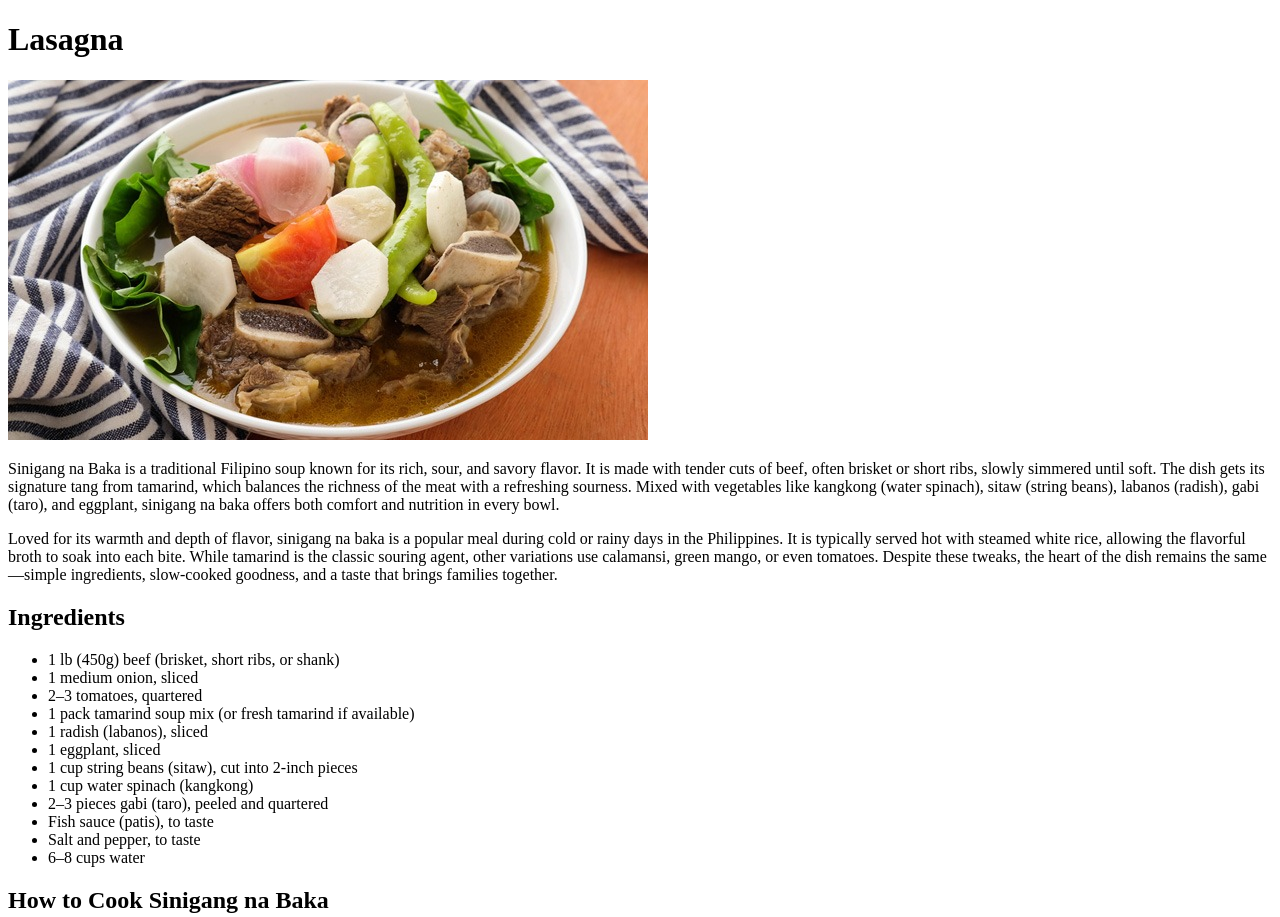
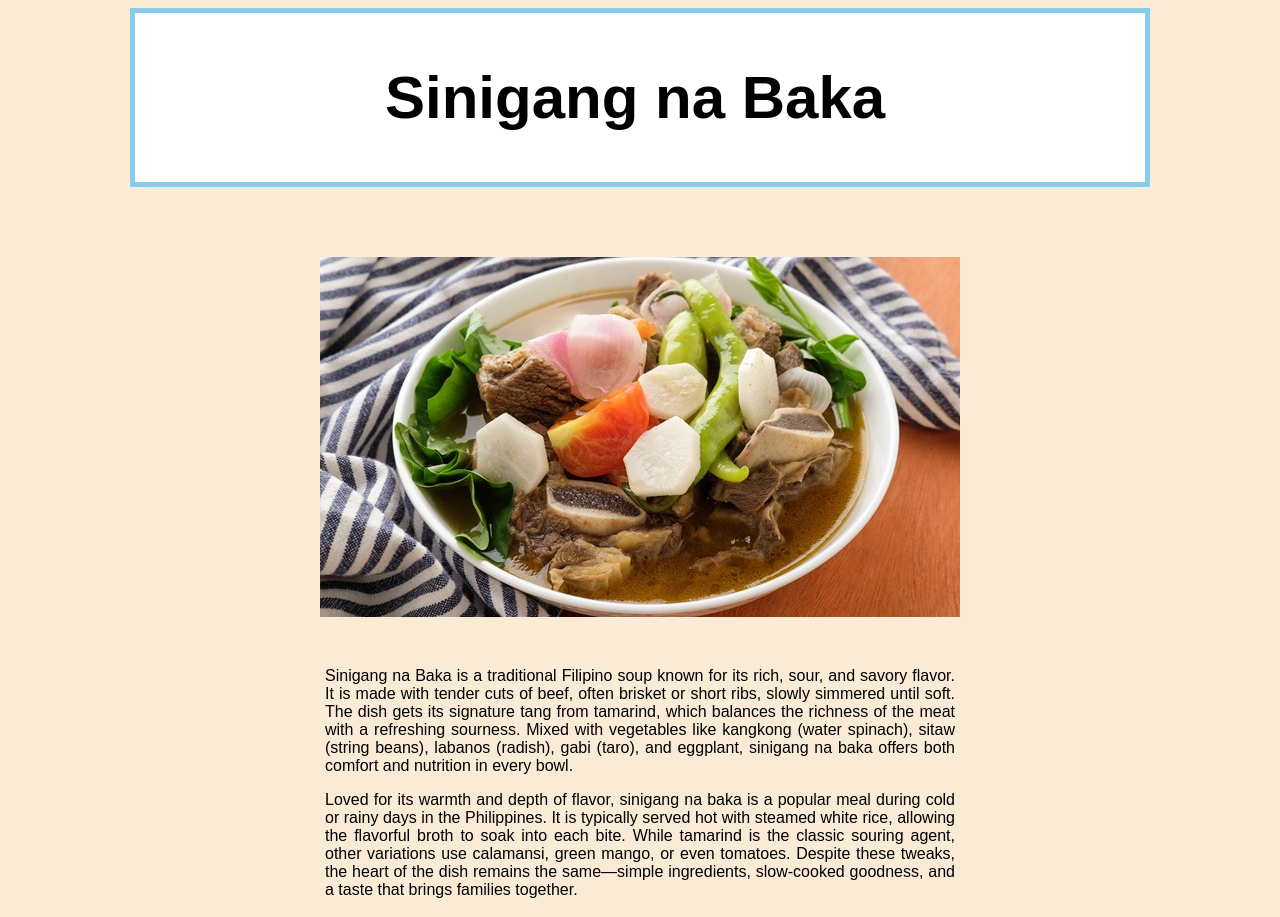
Before and after one commit to rhnmtthw/odin-recipes, a plain HTML site: page recipes/sinigang_na_baka.html in a window 1280 px wide. Shown: the top 917 px of the page. Drawn offline with Linux system fonts and the light colour scheme.

Commit message:
Styles for page and added div and class names

```diff
--- a/recipes/sinigang_na_baka.css
+++ b/recipes/sinigang_na_baka.css
@@ -0,0 +1,61 @@
+html {
+    background-color: antiquewhite;
+    font-family: Arial, Helvetica, sans-serif;
+}
+
+.heading {
+    width: 510px;
+    margin: 0 auto;
+    padding: 10px 250px;
+    border: 5px solid skyblue;
+    background-color: white;
+    margin-bottom: 70px;
+}
+
+h1 {
+    font-size: 60px;
+    font-weight: 800;
+    background-color: white;
+}
+
+img {
+    display: block;
+    margin: 0 auto;
+    margin-bottom: 50px;
+}
+
+div {
+    width: 630px;
+    margin: 0 auto;
+}
+
+p {
+    text-align: justify;
+}
+
+h2 {
+    margin-top: 50px;
+}
+
+li {
+    margin: 10px 0;
+}
+
+.but {
+    width: 100px;
+    margin: 0 auto;
+    margin-top: 70px;
+}
+
+a {
+ text-decoration: none;
+ color: white;
+ font-weight: bold;
+}
+
+button {
+    background-color: gray;
+    border: none;
+    font-size: 20px;
+    padding: 15px 32px;
+}
--- a/recipes/sinigang_na_baka.html
+++ b/recipes/sinigang_na_baka.html
@@ -4,12 +4,14 @@
     <head>
         <meta charset="UTF-8">
         <title>Sinigang na Baka</title>
+        <link rel="stylesheet" href="./sinigang_na_baka.css">
     </head>
 
     <body>
-        <h1>Lasagna</h1>
+        <div class="heading"><h1>Sinigang na Baka</h1></div>
         <img src="sinigangbakarecipe-1.jpg" alt="masarap na sinigang na baka">
 
+        <div>
             <p>Sinigang na Baka is a traditional Filipino soup known for its rich, sour, and savory flavor. It is made with tender cuts of beef,
             often brisket or short ribs, slowly simmered until soft. The dish gets its signature tang from tamarind, which balances the richness of the
             meat with a refreshing sourness. Mixed with vegetables like kangkong (water spinach), sitaw (string beans), labanos (radish), gabi (taro), and eggplant,
@@ -48,6 +50,11 @@
                     <li>Serve hot – Enjoy with steamed rice!</li>
                 </ol>
 
+            <div class="but">
+                <button>
                     <a href="../index.html">Home</a>
+                </button>
+            </div>
+         </div>
     </body>
 </html>
```
Lines whose indentation alone changed are shown as unchanged.
